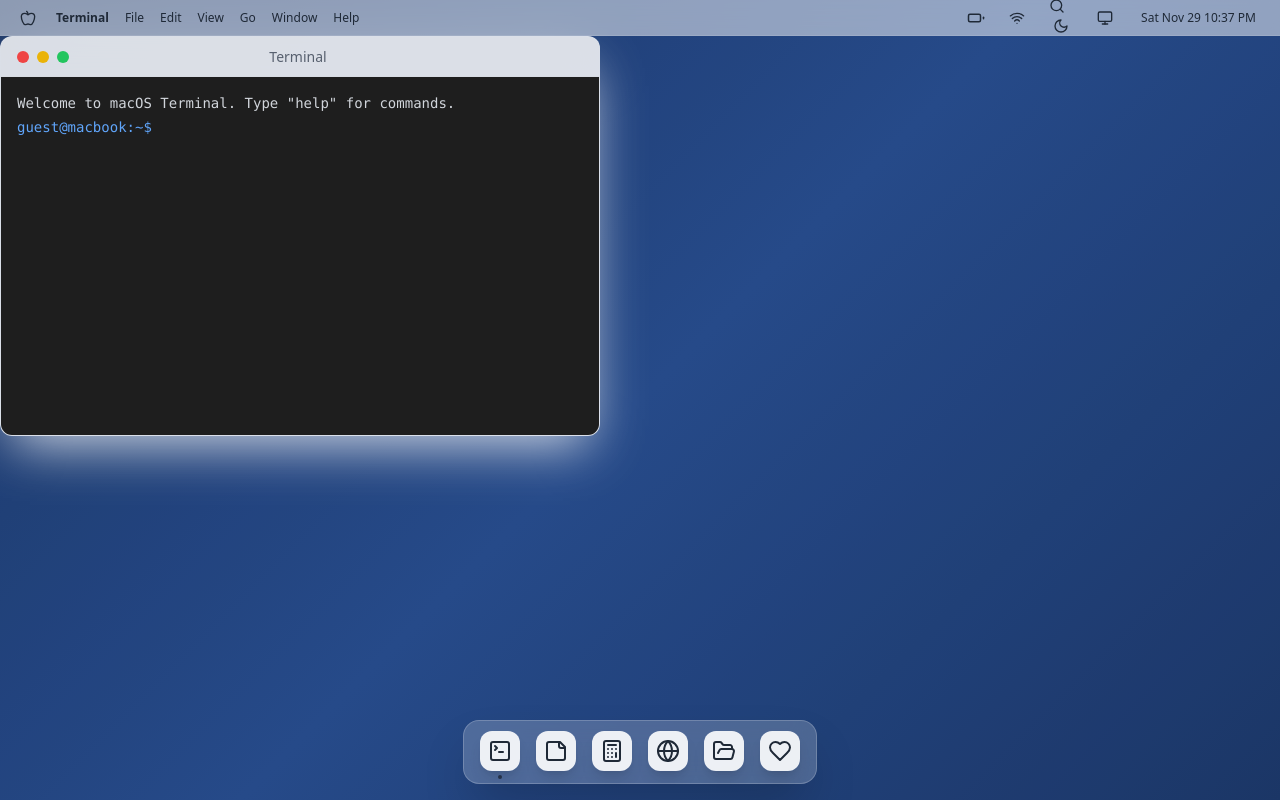
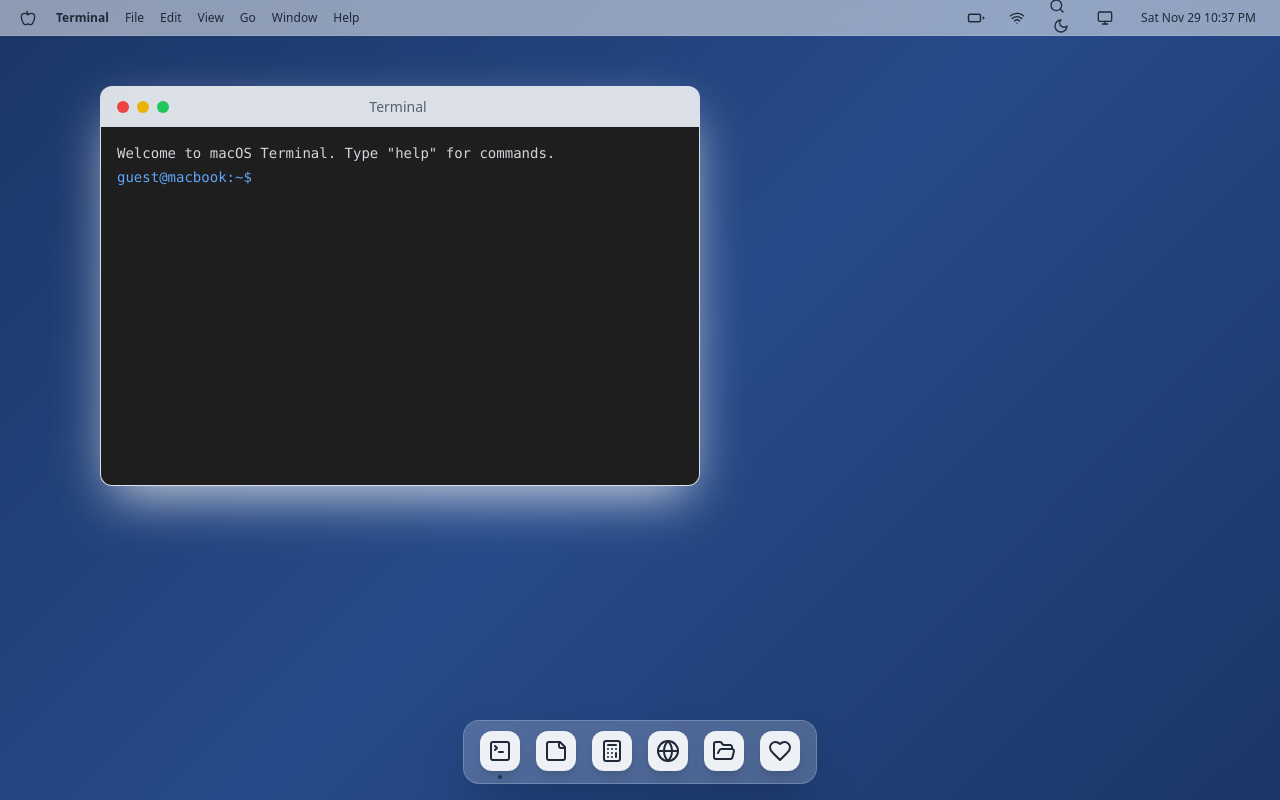
Before and after one commit to alexw8888/test, a React (Vite) app: page / in a window 1280 px wide. Both pictures are taken after a click on the element "Terminal". Built offline with nearby package versions, Linux system fonts and the light colour scheme.

Commit message:
fixed drag in 2 prompts, fixed calcs in 2 prompts

```diff
--- a/src/components/WindowFrame.jsx
+++ b/src/components/WindowFrame.jsx
@@ -25,17 +25,85 @@
     exit: { opacity: 0, scale: 0.8, y: 100, transition: { duration: 0.2 } },
   };
 
+  // Disable dragging when maximized
+  const isDraggable = !isMaximized;
+
+  // For minimized windows, return nothing
+  if (isMinimized) return null;
+
+  // For draggable windows, use simpler structure without AnimatePresence
+  if (isDraggable) {
     return (
-    <AnimatePresence>
-      {!isMinimized && (
       <Draggable
         handle=".window-header"
-          defaultPosition={position}
+        position={position}
         onStart={handleFocus}
         onStop={(e, data) => updateWindowPosition(id, { x: data.x, y: data.y })}
         nodeRef={nodeRef}
         bounds="parent"
       >
+        <div
+          ref={nodeRef}
+          className={`absolute rounded-xl overflow-hidden shadow-mac-window backdrop-blur-xl border flex flex-col cursor-move ${
+            isDarkMode
+              ? 'bg-gray-900/90 border-gray-700/50'
+              : 'bg-mac-window border-white/20'
+          }`}
+          style={{
+            width: size.width,
+            height: size.height,
+            zIndex: zIndex,
+          }}
+          onMouseDown={handleFocus}
+        >
+          {/* Window Header */}
+          <div className={`window-header h-10 border-b flex items-center px-4 space-x-2 select-none cursor-move ${
+            isDarkMode
+              ? 'bg-gray-800/50 border-gray-700/30'
+              : 'bg-gray-200/50 border-gray-300/30'
+          }`}>
+            <div className="flex space-x-2 group">
+              <button
+                onClick={(e) => { e.stopPropagation(); e.preventDefault(); closeWindow(id); }}
+                className="w-3 h-3 rounded-full bg-red-500 flex items-center justify-center hover:brightness-90 active:brightness-75"
+              >
+                <X size={8} className="opacity-0 group-hover:opacity-100 text-black/60" />
+              </button>
+              <button
+                onClick={(e) => { e.stopPropagation(); e.preventDefault(); minimizeWindow(id); }}
+                className="w-3 h-3 rounded-full bg-yellow-500 flex items-center justify-center hover:brightness-90 active:brightness-75"
+              >
+                <Minus size={8} className="opacity-0 group-hover:opacity-100 text-black/60" />
+              </button>
+              <button
+                onClick={(e) => { e.stopPropagation(); e.preventDefault(); maximizeWindow(id); }}
+                className="w-3 h-3 rounded-full bg-green-500 flex items-center justify-center hover:brightness-90 active:brightness-75"
+              >
+                <Maximize2 size={8} className="opacity-0 group-hover:opacity-100 text-black/60" />
+              </button>
+            </div>
+            <div className={`flex-1 text-center text-sm font-medium opacity-80 ${
+              isDarkMode ? 'text-gray-300' : 'text-gray-700'
+            }`}>
+              {appConfig.title}
+            </div>
+            <div className="w-14"></div> {/* Spacer for centering title */}
+          </div>
+
+          {/* Window Content */}
+          <div className="flex-1 relative overflow-hidden">
+            <div className="absolute inset-0 overflow-auto">
+              <AppComponent />
+            </div>
+          </div>
+        </div>
+      </Draggable>
+    );
+  }
+
+  // For maximized windows, use AnimatePresence but disable dragging
+  return (
+    <AnimatePresence>
       <motion.div
         ref={nodeRef}
         initial="hidden"
@@ -43,18 +111,17 @@
         exit="exit"
         variants={variants}
         transition={{ type: "spring", damping: 25, stiffness: 300 }}
-            className={`absolute rounded-xl overflow-hidden shadow-mac-window backdrop-blur-xl border flex flex-col ${
+        className={`absolute rounded-xl overflow-hidden shadow-mac-window backdrop-blur-xl border flex flex-col cursor-default ${
           isDarkMode
             ? 'bg-gray-900/90 border-gray-700/50'
             : 'bg-mac-window border-white/20'
         }`}
         style={{
-              width: isMaximized ? '100%' : size.width,
-              height: isMaximized ? '100%' : size.height,
+          width: '100%',
+          height: '100%',
           zIndex: zIndex,
-              left: isMaximized ? 0 : undefined, // Override draggable position if maximized
-              top: isMaximized ? 0 : undefined,
-              transform: isMaximized ? 'none !important' : undefined, // Force transform reset if maximized (tricky with draggable)
+          left: 0,
+          top: 0,
         }}
         onMouseDown={handleFocus}
       >
@@ -66,19 +133,19 @@
         }`}>
           <div className="flex space-x-2 group">
             <button
-                  onClick={(e) => { e.stopPropagation(); closeWindow(id); }}
+              onClick={(e) => { e.stopPropagation(); e.preventDefault(); closeWindow(id); }}
               className="w-3 h-3 rounded-full bg-red-500 flex items-center justify-center hover:brightness-90 active:brightness-75"
             >
               <X size={8} className="opacity-0 group-hover:opacity-100 text-black/60" />
             </button>
             <button
-                  onClick={(e) => { e.stopPropagation(); minimizeWindow(id); }}
+              onClick={(e) => { e.stopPropagation(); e.preventDefault(); minimizeWindow(id); }}
               className="w-3 h-3 rounded-full bg-yellow-500 flex items-center justify-center hover:brightness-90 active:brightness-75"
             >
               <Minus size={8} className="opacity-0 group-hover:opacity-100 text-black/60" />
             </button>
             <button
-                  onClick={(e) => { e.stopPropagation(); maximizeWindow(id); }}
+              onClick={(e) => { e.stopPropagation(); e.preventDefault(); maximizeWindow(id); }}
               className="w-3 h-3 rounded-full bg-green-500 flex items-center justify-center hover:brightness-90 active:brightness-75"
             >
               <Maximize2 size={8} className="opacity-0 group-hover:opacity-100 text-black/60" />
@@ -99,8 +166,6 @@
           </div>
         </div>
       </motion.div>
-        </Draggable>
-      )}
     </AnimatePresence>
   );
 };
--- a/src/store/useOSStore.js
+++ b/src/store/useOSStore.js
@@ -1,4 +1,5 @@
 import { create } from 'zustand';
+import { apps } from '../utils/appRegistry';
 
 export const useOSStore = create((set, get) => ({
   activeWindowId: null,
@@ -40,17 +41,22 @@
       // If minimized, restore it. If just background, bring to front.
       get().bringToFront(existingWindow.id);
     } else {
+      // Get app configuration for default size
+      const appConfig = apps[appId];
+
       // Open new window with proper z-index
       const maxZ = get().getMaxZIndex();
+      const initialPosition = { x: 100 + (windows.length * 30), y: 50 + (windows.length * 30) };
       const newWindow = {
         id: Date.now().toString(),
         appId,
-        title: appId, // Will be enriched by the UI layer
+        title: appConfig?.title || appId, // Use app's title from registry
         zIndex: maxZ + 1,
         isMinimized: false,
         isMaximized: false,
-        position: { x: 100 + (windows.length * 30), y: 50 + (windows.length * 30) }, // Cascade effect
-        size: { width: 600, height: 400 },
+        position: initialPosition,
+        previousPosition: initialPosition, // Store initial position for restoration
+        size: appConfig?.defaultSize || { width: 600, height: 400 },
       };
 
       set({
@@ -78,15 +84,22 @@
   },
 
   maximizeWindow: (id) => {
-     set((state) => {
-       const maxZ = get().getMaxZIndex();
-       const newZ = maxZ + 1;
-       return {
+    set((state) => {
+      const maxZ = get().getMaxZIndex();
+      const newZ = maxZ + 1;
+      return {
         activeWindowId: id,
         zIndexCounter: newZ,
         windows: state.windows.map((w) =>
           w.id === id
-            ? { ...w, isMaximized: !w.isMaximized, zIndex: newZ }
+            ? {
+                ...w,
+                isMaximized: !w.isMaximized,
+                zIndex: newZ,
+                // Store current position when maximizing, restore when unmaximizing
+                previousPosition: w.isMaximized ? w.previousPosition : w.position,
+                position: w.isMaximized ? (w.previousPosition || { x: 100, y: 50 }) : { x: 0, y: 0 }
+              }
             : w
         ),
       };
--- a/src/utils/appRegistry.jsx
+++ b/src/utils/appRegistry.jsx
@@ -25,7 +25,7 @@
     title: 'Calculator',
     icon: CalcIcon,
     component: Calculator,
-    defaultSize: { width: 320, height: 450 }
+    defaultSize: { width: 320, height: 490 }
   },
   safari: {
     id: 'safari',
```
Lines whose indentation alone changed are shown as unchanged.
